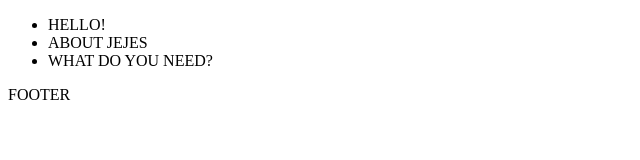
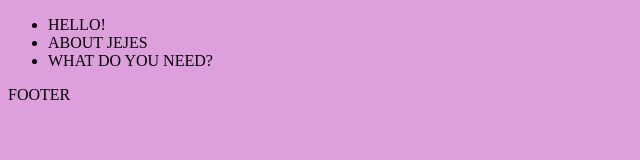
Before and after one commit to jashimafitariaa/jashima.github.io, a plain HTML site: page index.HTML in a window 1280 px wide. Shown: the whole page, without its empty margins (0-640 px from the left). Drawn offline with Linux system fonts and the light colour scheme.

Commit message:
index.HTML

```diff
--- a/index.HTML
+++ b/index.HTML
@@ -2,7 +2,7 @@
 <html>
 <head>
 <title>WEB UAS Jashima</title>
-<link rel="stylesheet" href="Jashima.css" />
+<link rel="stylesheet" href="index.css" />
 </head>
 <div>
 <body>
```
